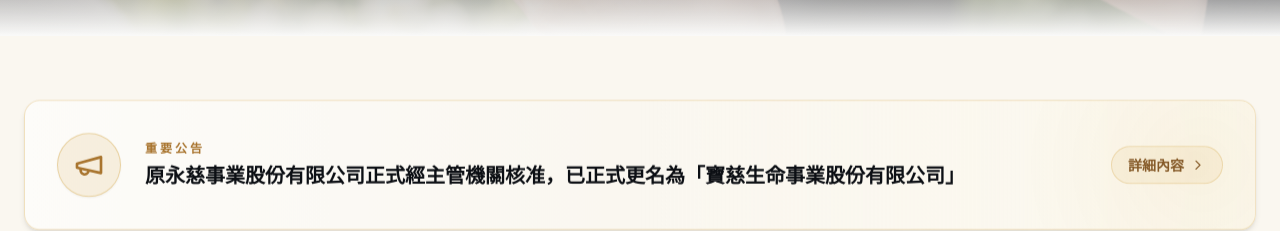
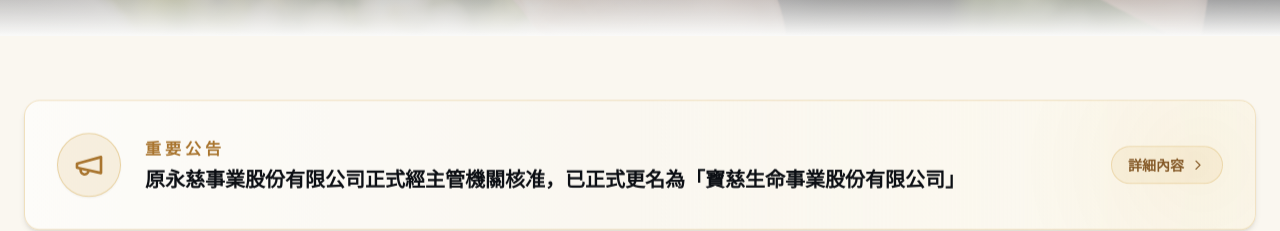
Before and after one commit to m9606286/baoci-life-website, a React (Vite) app: page / in a window 1280 px wide. Shown: the part 780-1011 px from the top of the page. Built offline with nearby package versions, Linux system fonts and the light colour scheme.

Commit message:
Update Announcement.tsx

```diff
--- a/src/components/Announcement.tsx
+++ b/src/components/Announcement.tsx
@@ -29,12 +29,13 @@ export default function Announcement() {
 
             <div className="relative flex items-center justify-between gap-4 lg:gap-6">
               <div className="flex items-center gap-4 lg:gap-6">
-                {/* 喇叭圖示 - 淺色調高質感金邊 */}
+                {/* 喇叭圖示 */}
                 <div className="flex-shrink-0 w-14 h-14 lg:w-16 lg:h-16 rounded-full bg-gold-400/15 border border-gold-400/40 flex items-center justify-center group-hover:scale-105 transition-transform duration-300 shadow-sm">
                   <Megaphone className="w-7 h-7 lg:w-8 lg:h-8 text-gold-600" />
                 </div>
                 <div>
-                  <p className="text-gold-600 font-semibold text-xs tracking-[0.25em] uppercase mb-1.5">
+                  {/* 重要公告字體放大 */}
+                  <p className="text-gold-600 text-sm lg:text-base font-bold tracking-[0.25em] uppercase mb-1.5">
                     重要公告
                   </p>
                   <p className="font-serif-tc text-base lg:text-xl text-ink-900 leading-relaxed font-bold">
@@ -43,8 +44,8 @@ export default function Announcement() {
                 </div>
               </div>
 
-              {/* 右側詳細內容提示按鈕 */}
-              <div className="hidden sm:flex items-center gap-1.5 px-4 py-2 rounded-full bg-gold-400/10 border border-gold-400/30 text-sm font-semibold text-gold-700 group-hover:bg-gold-400 group-hover:text-ink-950 transition-all duration-300 shrink-0">
+              {/* 右側詳細內容提示按鈕：移上去時文字（及箭頭）顯示為白色 */}
+              <div className="hidden sm:flex items-center gap-1.5 px-4 py-2 rounded-full bg-gold-400/10 border border-gold-400/30 text-sm font-semibold text-gold-700 group-hover:bg-gold-400 group-hover:text-white transition-all duration-300 shrink-0">
                 <span>詳細內容</span>
                 <ChevronRight className="w-4 h-4 group-hover:translate-x-0.5 transition-transform" />
               </div>
```
